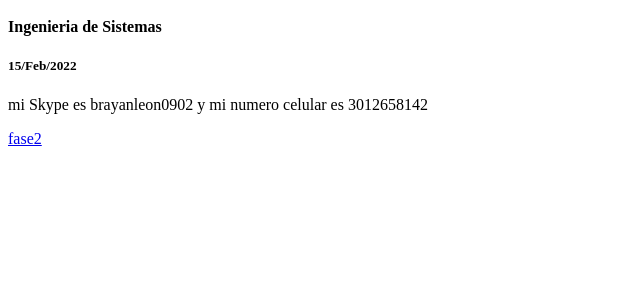
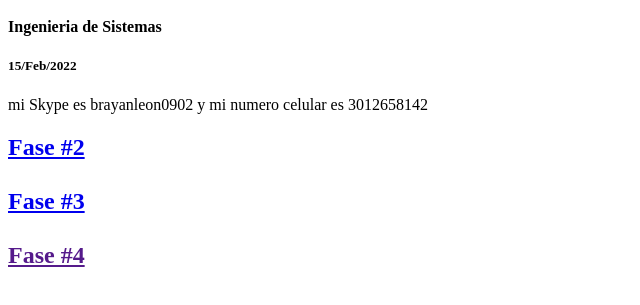
Before and after one commit to BrayanLeon0902/DSW-BrayanLeon-, a plain HTML site: page index.html in a window 1280 px wide. Shown: the part 105-410 px from the top of the page, without its empty margins (0-640 px from the left). Drawn offline with Linux system fonts and the light colour scheme.

Commit message:
Emparejamiento
Anexe el enlace de la fase 3 al primer index

```diff
--- a/index.html
+++ b/index.html
@@ -14,7 +14,12 @@
      <h5>15/Feb/2022</h5>
      <p>mi Skype es brayanleon0902 y mi numero celular es 3012658142 </p>
 
-        <a href="fase2/desing.html">fase2</a>
+     <h2>
+        <a href="fase2/desing.html">Fase #2</a> <br><br>
+        <a href="fase3/index.html">Fase #3</a> <br><br>
+        <a href="">Fase #4</a>
+
+     </h2>
 
 </body>
 </html>
```
